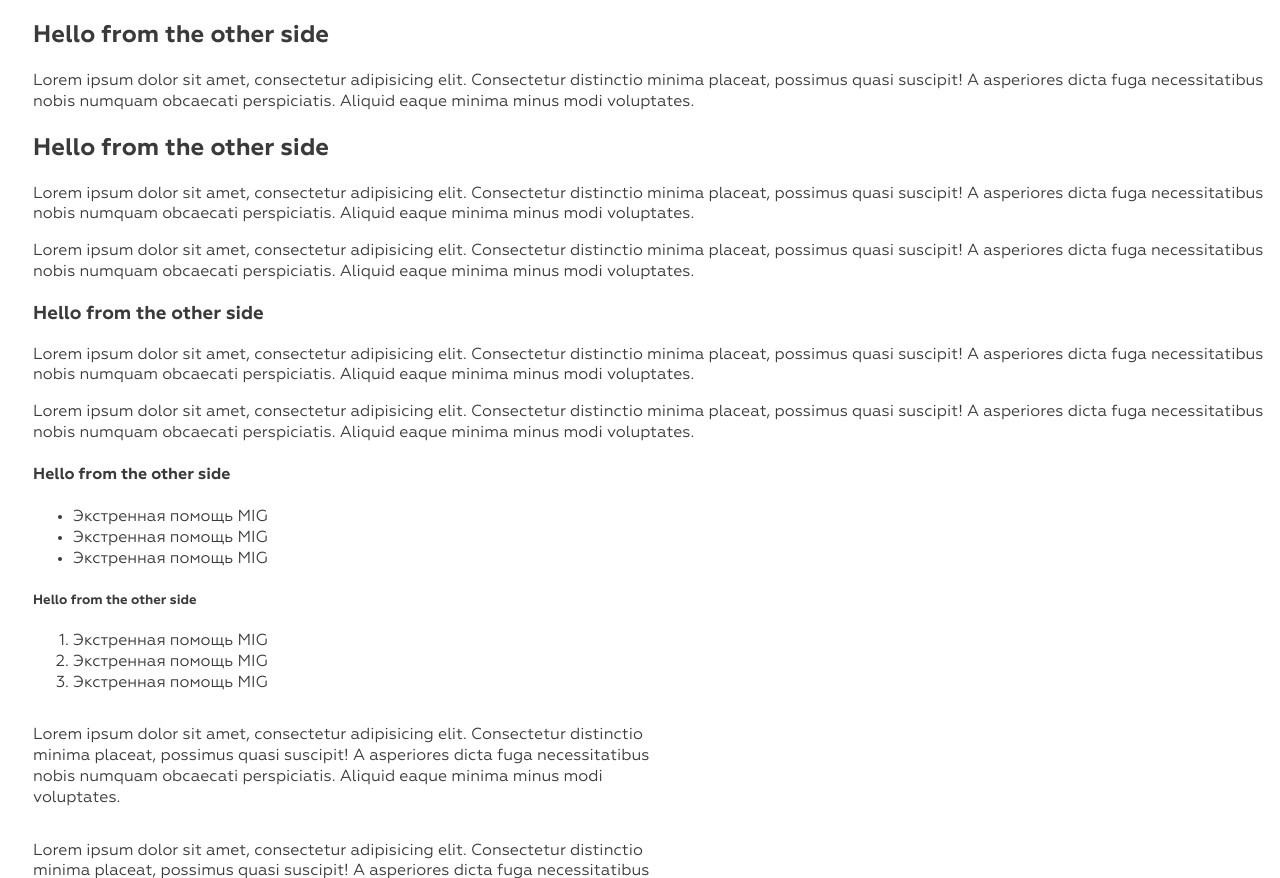
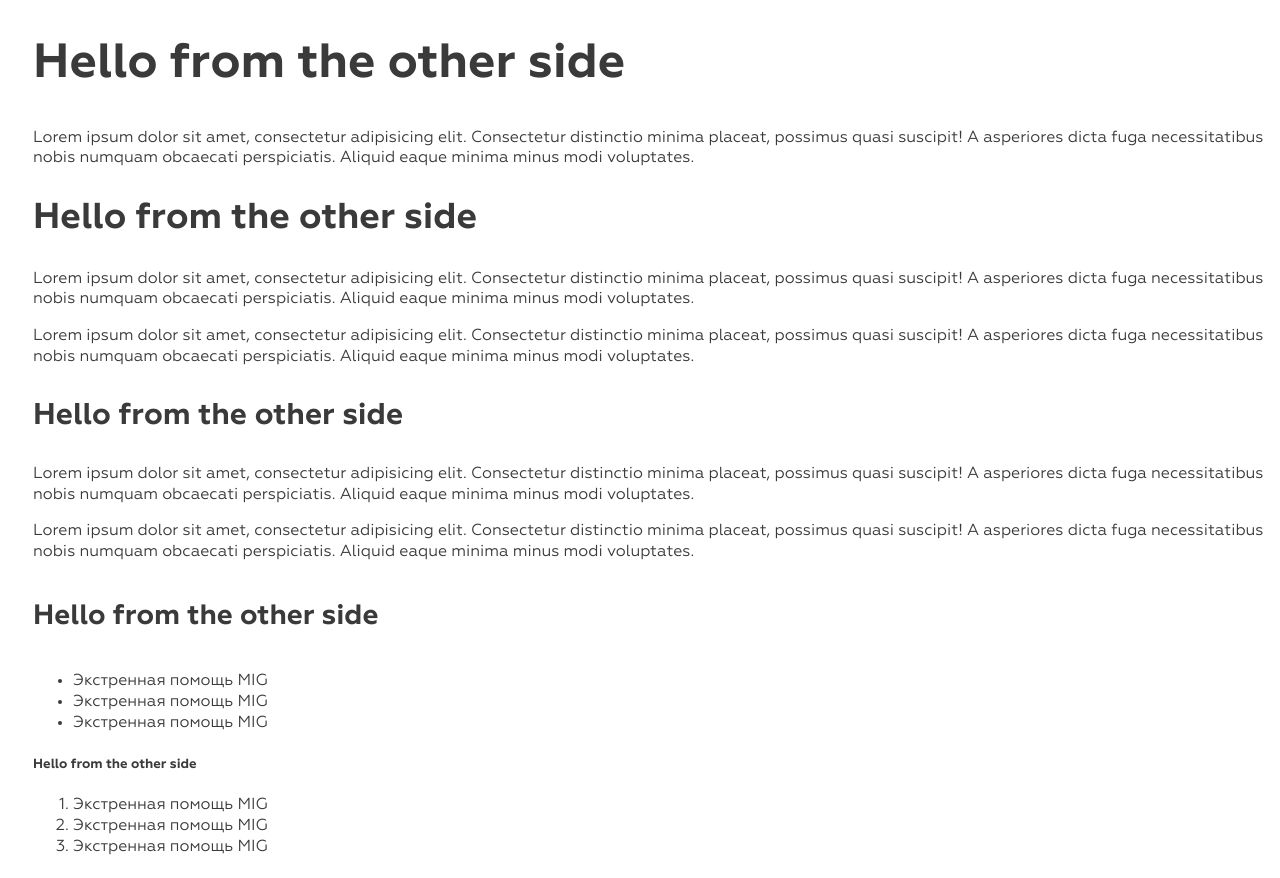
Before and after one commit to BulatSa/shield, a PHP site: page / in a window 1280 px wide. Shown: the top 878 px of the page. Run offline with PHP 8.4, Linux system fonts and the light colour scheme; style sheets or scripts are compiled from the project's sources; some libraries are stand-ins or nearby versions.

Commit message:
typography

```diff
--- a/sass/base/_typography.scss
+++ b/sass/base/_typography.scss
@@ -10,3 +10,32 @@ a{
 	color: inherit;
 	text-decoration: none;
 }
+
+
+h1,.h1{
+	font-size: 48px;
+	line-height: 1;
+}
+
+h2,.h2{
+	font-size: 36px;
+	line-height: 1.1;
+}
+
+h3,.h3{
+	font-size: 30px;
+	line-height: 1.2;
+}
+
+h4,.h4{
+	font-size: 28px;
+	line-height: 1.2;
+}
+
+.text-big{
+	font-size: 18px;
+}
+
+.text-small{
+	font-size: 14px;
+}
```
